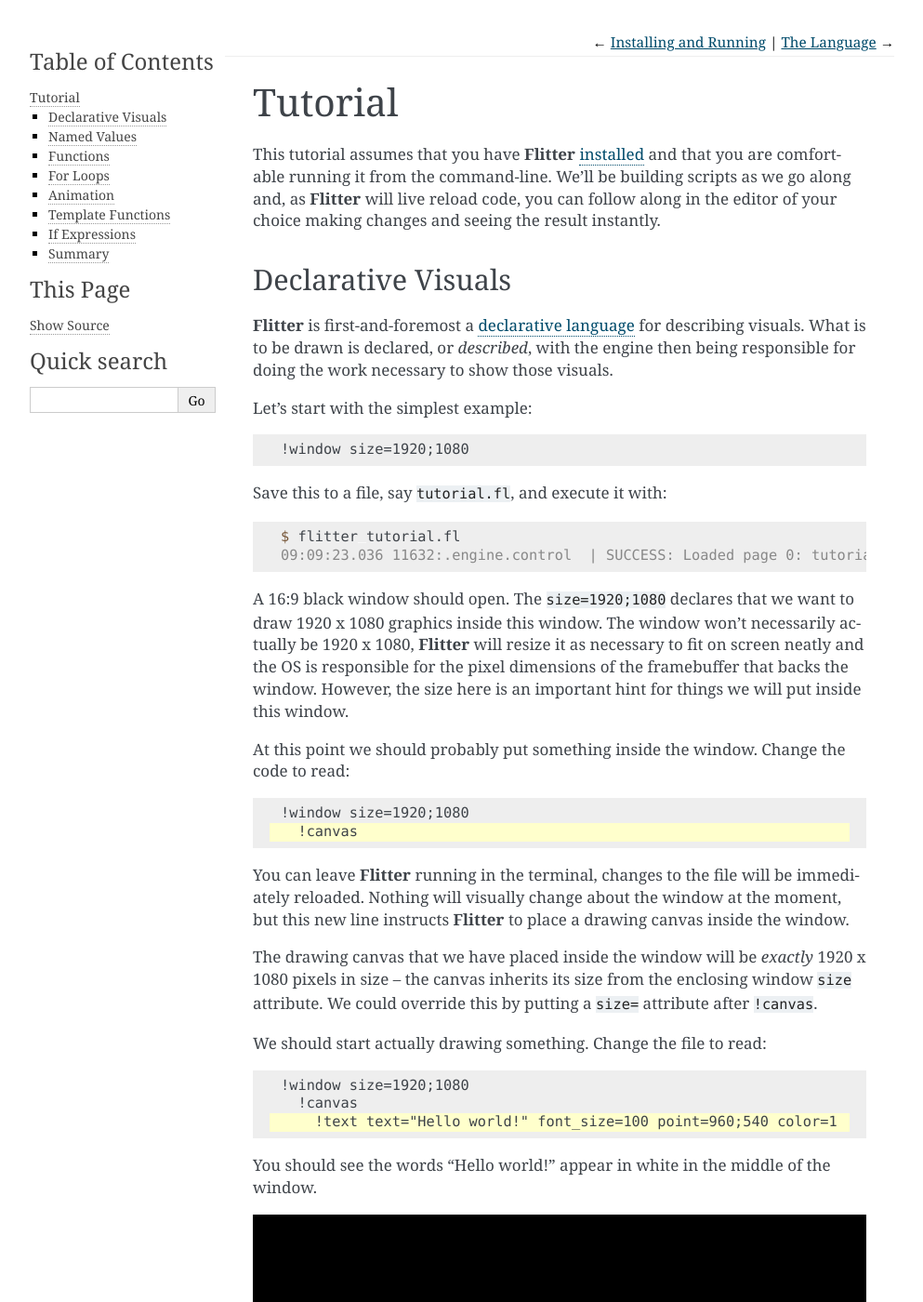
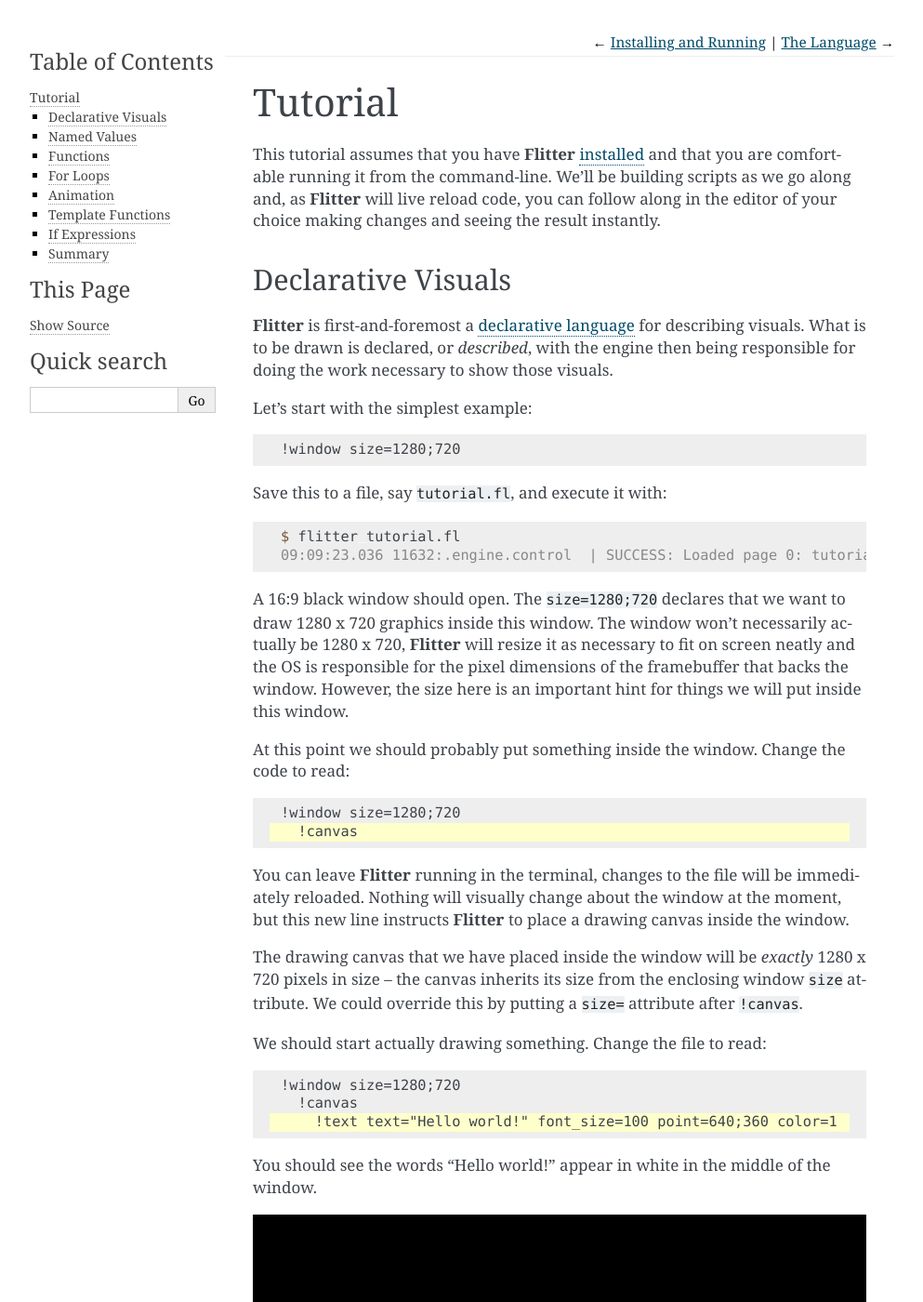
Before and after one commit to jonathanhogg/flitter, a Sphinx documentation site: the page built from docs/tutorial.md, in a window 1280 px wide and 1400 px high. Shown: the whole window at 93% size, without its empty margins (148-1141 px from the left). Built offline with Sphinx 7.4.7, drawn with Linux system fonts in a browser that asks for light colours; some of the changed text lies outside the part shown.

Commit message:
Resize tutorial window to be 720p
Works better in the images.

````diff
--- a/docs/tutorial.md
+++ b/docs/tutorial.md
@@ -17,7 +17,7 @@
 Let's start with the simplest example:
 
 ```flitter
-!window size=1920;1080
+!window size=1280;720
 ```
 
 Save this to a file, say `tutorial.fl`, and execute it with:
@@ -27,9 +27,9 @@
 09:09:23.036 11632:.engine.control  | SUCCESS: Loaded page 0: tutorial.fl
 ```
 
-A 16:9 black window should open. The `size=1920;1080` declares that we want to
-draw 1920 x 1080 graphics inside this window. The window won't necessarily
-actually be 1920 x 1080, **Flitter** will resize it as necessary to fit on
+A 16:9 black window should open. The `size=1280;720` declares that we want to
+draw 1280 x 720 graphics inside this window. The window won't necessarily
+actually be 1280 x 720, **Flitter** will resize it as necessary to fit on
 screen neatly and the OS is responsible for the pixel dimensions of the
 framebuffer that backs the window. However, the size here is an important hint
 for things we will put inside this window.
@@ -40,7 +40,7 @@
 ```{code-block} flitter
 :emphasize-lines: 2
 
-!window size=1920;1080
+!window size=1280;720
   !canvas
 ```
 
@@ -50,7 +50,7 @@
 inside the window.
 
 The drawing canvas that we have placed inside the window will be *exactly*
-1920 x 1080 pixels in size – the canvas inherits its size from the enclosing
+1280 x 720 pixels in size – the canvas inherits its size from the enclosing
 window `size` attribute. We could override this by putting a `size=` attribute
 after `!canvas`.
 
@@ -59,9 +59,9 @@
 ```{code-block} flitter
 :emphasize-lines: 3
 
-!window size=1920;1080
+!window size=1280;720
   !canvas
-    !text text="Hello world!" font_size=100 point=960;540 color=1
+    !text text="Hello world!" font_size=100 point=640;360 color=1
 ```
 
 You should see the words "Hello world!" appear in white in the middle of the
@@ -105,11 +105,11 @@
   `!window` node. The window can be resized and moved around, but will retain
   this 16:9 aspect and cannot be manually closed. The window has a black
   background.
-- Inside this window, a [Skia](https://skia.org) 1920 x 1080 pixel `!canvas` has
+- Inside this window, a [Skia](https://skia.org) 1280 x 720 pixel `!canvas` has
   been created. It is initially filled with transparent pixels.
 - The canvas renderer draws some text (`!text text="Hello world!"`), in
   Helvetica (the default typeface family) at 100px (`font_size=100`), centred
-  within the window (`point=960;540`), and in white (`color=1`).
+  within the window (`point=640;360`), and in white (`color=1`).
 
 The rendering roughly proceeds down through the tree drawing everything that
 needs to be drawn, and then works back up compositing the elements together. So
@@ -126,10 +126,10 @@
 ```{code-block} flitter
 :emphasize-lines: 3
 
-!window size=1920;1080
+!window size=1280;720
   !canvas
-    !text text="Hello world!" font_size=100 point=950;550 color=1;0;0
-    !text text="Hello world!" font_size=100 point=960;540 color=1
+    !text text="Hello world!" font_size=100 point=630;370 color=1;0;0
+    !text text="Hello world!" font_size=100 point=640;360 color=1
 ```
 
 You should see the window now displays the original message in white, overlaid
@@ -140,8 +140,8 @@
 - Drawing generally proceeds downwards through the file, with later elements
   drawn on top of earlier ones.
 - The drawing canvas follows the common document convention of the origin being
-  at the top left and the *y* axis pointing down. So `550` is lower down in the
-  window than `540` and `950` is further left than `960`.
+  at the top left and the *y* axis pointing down. So `370` is lower down in the
+  window than `360` and `630` is further left than `640`.
 - Colors can be specified as either 1 or 3 item vectors. If given as a single
   value then the number represents a gray level from 0 to 1, if given as three
   values then the number represents an RGB triplet also in the range 0 to 1.
@@ -156,9 +156,9 @@
 ```{code-block} flitter
 :emphasize-lines: 3,4,5
 
-!window size=1920;1080
+!window size=1280;720
   !canvas
-    !group font_size=100 translate=960;540 color=1
+    !group font_size=100 translate=640;360 color=1
       !text text="Hello world!" point=-10;10 color=1;0;0
       !text text="Hello world!"
 ```
@@ -184,9 +184,9 @@
 ```{code-block} flitter
 :emphasize-lines: 6
 
-!window size=1920;1080
+!window size=1280;720
   !canvas
-    !group font_size=100 translate=960;540 color=1
+    !group font_size=100 translate=640;360 color=1
       !text text="Hello world!" point=-10;10 color=1;0;0
       !text text="Hello world!"
     !text text="Figure 1:" point=100;100 color=1
@@ -226,7 +226,7 @@
 ```{code-block} flitter
 :emphasize-lines: 1,3,5
 
-let SIZE=1920;1080
+let SIZE=1280;720
 
 !window size=SIZE
   !canvas
@@ -244,12 +244,12 @@
 group.
 
 Note that the calculation of `SIZE/2` divides *both* items of the `SIZE`
-vector by `2` at the same time, giving us `960;540` as the resulting value for
+vector by `2` at the same time, giving us `640;360` as the resulting value for
 the `translate` attribute. All mathematical operators and functions in
 **Flitter** operate on entire vectors at once. Generally, when one vector is
 smaller than another, the items of the smaller vector are repeated as
 necessary to complete the calculation. So, here, `SIZE/2` is equivalent to
-`(1920;1080)/(2;2)` and the division proceeds piecewise.
+`(1280;720)/(2;2)` and the division proceeds piecewise.
 
 ## Functions
 
@@ -260,7 +260,7 @@
 ```{code-block} flitter
 :emphasize-lines: 3,4,5,10
 
-let SIZE=1920;1080
+let SIZE=1280;720
 
 func text3d(text, offset, shadow_color)
   !text text=text point=-offset;offset color=shadow_color
@@ -303,7 +303,7 @@
 ```{code-block} flitter
 :emphasize-lines: 4,5
 
-let SIZE=1920;1080
+let SIZE=1280;720
 
 func text3d(text, offset, shadow_color)
   for i in offset..0|-1
@@ -365,7 +365,7 @@
 ```{code-block} flitter
 :emphasize-lines: 11
 
-let SIZE=1920;1080
+let SIZE=1280;720
 
 func text3d(text, offset, shadow_color)
   for i in offset..0|-1
@@ -391,7 +391,7 @@
 ```{code-block} flitter
 :emphasize-lines: 3,5,11
 
-let SIZE=1920;1080
+let SIZE=1280;720
 
 func text3d(text, offset, start_hue)
   for i in offset..0|-1
@@ -416,7 +416,7 @@
 ```{code-block} flitter
 :emphasize-lines: 5,6
 
-let SIZE=1920;1080
+let SIZE=1280;720
 
 func text3d(text, offset, start_hue)
   for i in offset..0|-1
@@ -448,7 +448,7 @@
 ```{code-block} flitter
 :emphasize-lines: 3,12
 
-let SIZE=1920;1080
+let SIZE=1280;720
 
 func text3d(_, text, offset, start_hue)
   for i in offset..0|-1
@@ -485,7 +485,7 @@
 ```{code-block} flitter
 :emphasize-lines: 3,12
 
-let SIZE=1920;1080
+let SIZE=1280;720
 
 func text3d(_, text, offset=100, start_hue=0)
   for i in offset..0|-1
@@ -513,7 +513,7 @@
 ```{code-block} flitter
 :emphasize-lines: 3,6,7,8,9,15
 
-let SIZE=1920;1080
+let SIZE=1280;720
 
 func text3d(_, text, offset=100, start_hue, shadow_color)
   for i in offset..0|-1
````
Also changed, not shown: docs/tutorial_images/tutorial1.jpg, docs/tutorial_images/tutorial2.jpg, docs/tutorial_images/tutorial3.jpg, docs/tutorial_images/tutorial4.jpg, docs/tutorial_images/tutorial5.jpg, 5 other files.
